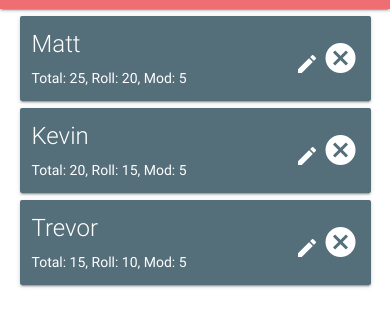
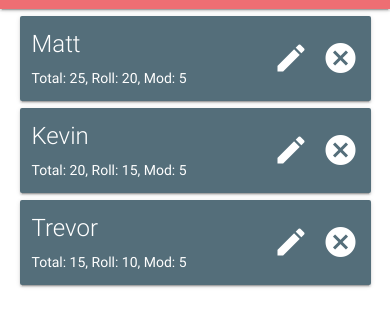
Before and after one commit to derezed/combat-tracker, a plain HTML site: page www/index.html in a window 390 px wide. Shown: the part 47-374 px from the top of the page. Drawn offline with nearby package versions, Linux system fonts and the light colour scheme; files whose address does not match are found by name.

Commit message:
updated tracker.css with styles to support the edit button.

```diff
--- a/www/css/tracker.css
+++ b/www/css/tracker.css
@@ -21,7 +21,10 @@
 .container .row .card .card-content .card-content-controls{
   float: right;
 }
-.container .row .card .card-content .card-content-controls .cancel-btn{
+.container .row .card .card-content .card-content-controls .edit-btn{
+  margin-right: 10px;
+}
+.container .row .card .card-content .card-content-controls .cancel-btn, .container .row .card .card-content .card-content-controls .edit-btn{
   font-size: 36px;
   margin-top: 12px;
   cursor: crosshair;
```
